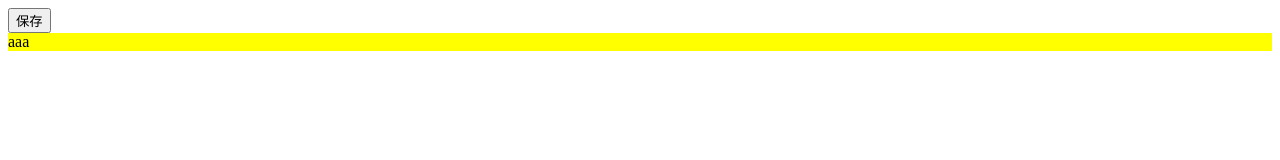
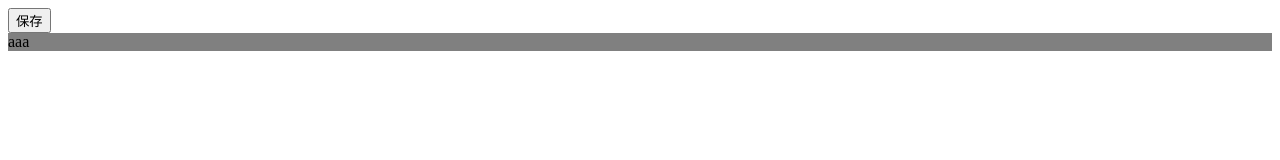
Before and after one commit to zqf1985/hbuilder_git, a plain HTML site: page index.html in a window 1280 px wide. Drawn offline with Linux system fonts and the light colour scheme.

Commit message:
update index.html
修改成gray

```diff
--- a/index.html
+++ b/index.html
@@ -6,6 +6,6 @@
 	</head>
 	<body>
 		<input type="button" value="保存" />
-		<div style="background-color: yellow;">aaa</div>
+		<div style="background-color: gray;">aaa</div>
 	</body>
 </html>
```
